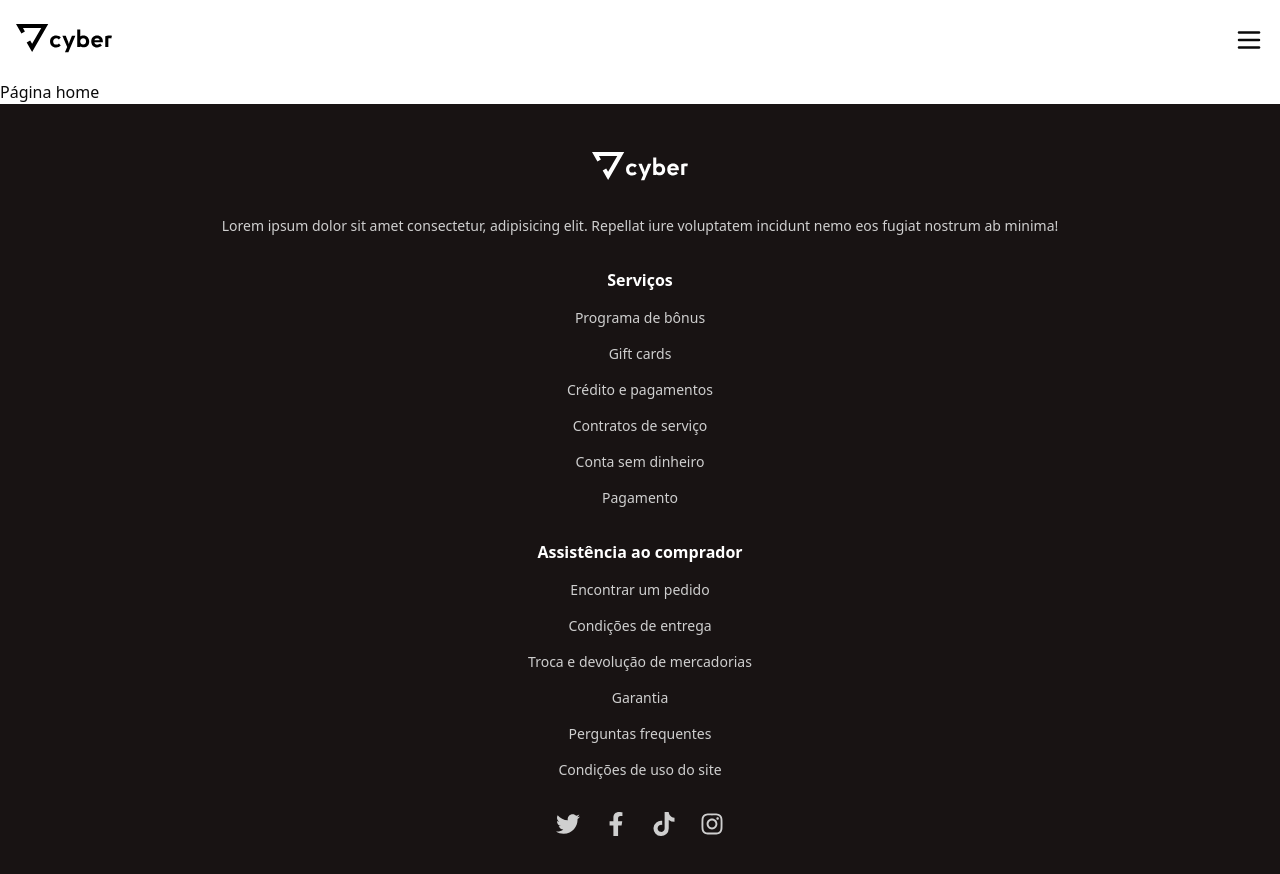
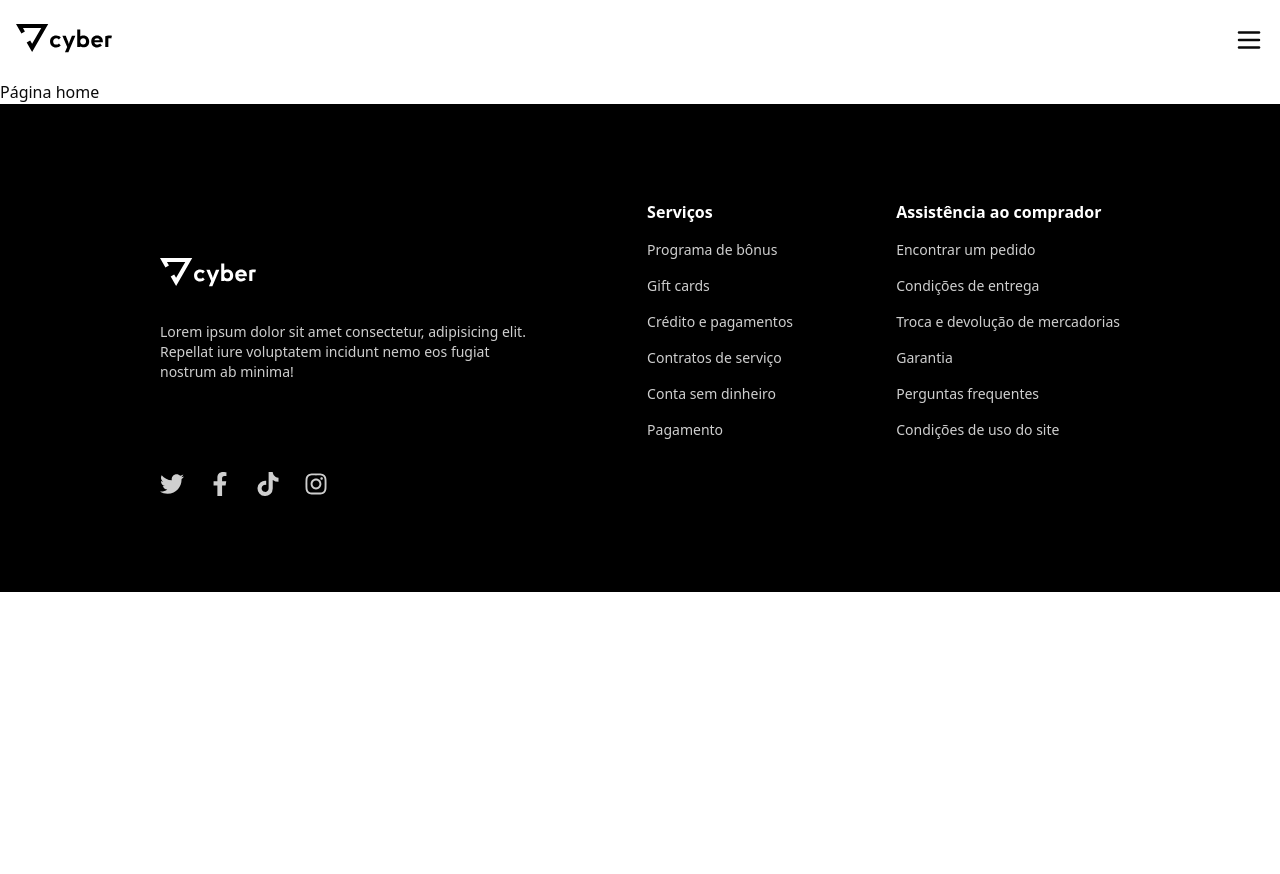
Before and after one commit to Breno-Mateus/e-commerce_api, a Next.js app: page / in a window 1280 px wide. Shown: the top 874 px of the page. After the commit the page ends 800 px from the top, so only its background shows below. Built offline with nearby package versions, Linux system fonts and the light colour scheme.

Commit message:
fix: improve footer responsiveness and styling

```diff
--- a/src/app/globals.css
+++ b/src/app/globals.css
@@ -6,7 +6,6 @@
 @theme inline {
   --color-background: var(--background);
   --color-foreground: var(--foreground);
-  --color-bg-black: #181313;
   --color-text-footer: #CFCFCF;
   --font-sans: var(--font-geist-sans);
   --font-mono: var(--font-geist-mono);
--- a/src/components/layout/footer.tsx
+++ b/src/components/layout/footer.tsx
@@ -3,23 +3,34 @@ import { FaTwitter, FaFacebookF, FaTiktok, FaInstagram } from "react-icons/fa";
 
 export default function Footer() {
   return (
-    <footer className="bg-bg-black text-text-footer text-sm flex flex-col gap-8 items-center text-center py-12 px-8">
+    <footer className="bg-black text-text-footer text-sm flex flex-col gap-8 items-center text-center py-12 px-8 lg:px-40 lg:py-24 lg:items-start lg:text-start">
+      <div className="flex flex-col items-center gap-8 lg:flex-row lg:w-full lg:justify-between">
+        <div className="flex flex-col items-center gap-8 lg:items-start lg:w-96">
           <Logo bg="white" />
 
           <p>
-        Lorem ipsum dolor sit amet consectetur, adipisicing elit. Repellat iure
-        voluptatem incidunt nemo eos fugiat nostrum ab minima!
+            Lorem ipsum dolor sit amet consectetur, adipisicing elit. Repellat
+            iure voluptatem incidunt nemo eos fugiat nostrum ab minima!
           </p>
+        </div>
 
         <div className="flex flex-col gap-4">
           <h3 className="font-semibold text-base text-white">Serviços</h3>
           <ul className="flex flex-col gap-4">
-          <li>Programa de bônus</li>
-          <li>Gift cards</li>
-          <li>Crédito e pagamentos</li>
-          <li>Contratos de serviço</li>
-          <li>Conta sem dinheiro</li>
-          <li>Pagamento</li>
+            <li className="hover:underline hover:cursor-pointer">
+              Programa de bônus
+            </li>
+            <li className="hover:underline hover:cursor-pointer">Gift cards</li>
+            <li className="hover:underline hover:cursor-pointer">
+              Crédito e pagamentos
+            </li>
+            <li className="hover:underline hover:cursor-pointer">
+              Contratos de serviço
+            </li>
+            <li className="hover:underline hover:cursor-pointer">
+              Conta sem dinheiro
+            </li>
+            <li className="hover:underline hover:cursor-pointer">Pagamento</li>
           </ul>
         </div>
 
@@ -28,20 +39,31 @@ export default function Footer() {
             Assistência ao comprador
           </h3>
           <ul className="flex flex-col gap-4">
-          <li>Encontrar um pedido</li>
-          <li>Condições de entrega</li>
-          <li>Troca e devolução de mercadorias</li>
-          <li>Garantia</li>
-          <li>Perguntas frequentes</li>
-          <li>Condições de uso do site</li>
+            <li className="hover:underline hover:cursor-pointer">
+              Encontrar um pedido
+            </li>
+            <li className="hover:underline hover:cursor-pointer">
+              Condições de entrega
+            </li>
+            <li className="hover:underline hover:cursor-pointer">
+              Troca e devolução de mercadorias
+            </li>
+            <li className="hover:underline hover:cursor-pointer">Garantia</li>
+            <li className="hover:underline hover:cursor-pointer">
+              Perguntas frequentes
+            </li>
+            <li className="hover:underline hover:cursor-pointer">
+              Condições de uso do site
+            </li>
           </ul>
+        </div>
       </div>
 
       <div className="flex gap-6 text-2xl">
-        <FaTwitter />
-        <FaFacebookF />
-        <FaTiktok />
-        <FaInstagram />
+        <FaTwitter className="hover:opacity-75 hover:cursor-pointer transition-opacity" />
+        <FaFacebookF className="hover:opacity-75 hover:cursor-pointer transition-opacity" />
+        <FaTiktok className="hover:opacity-75 hover:cursor-pointer transition-opacity" />
+        <FaInstagram className="hover:opacity-75 hover:cursor-pointer transition-opacity" />
       </div>
     </footer>
   );
```
Lines whose indentation alone changed are shown as unchanged.
